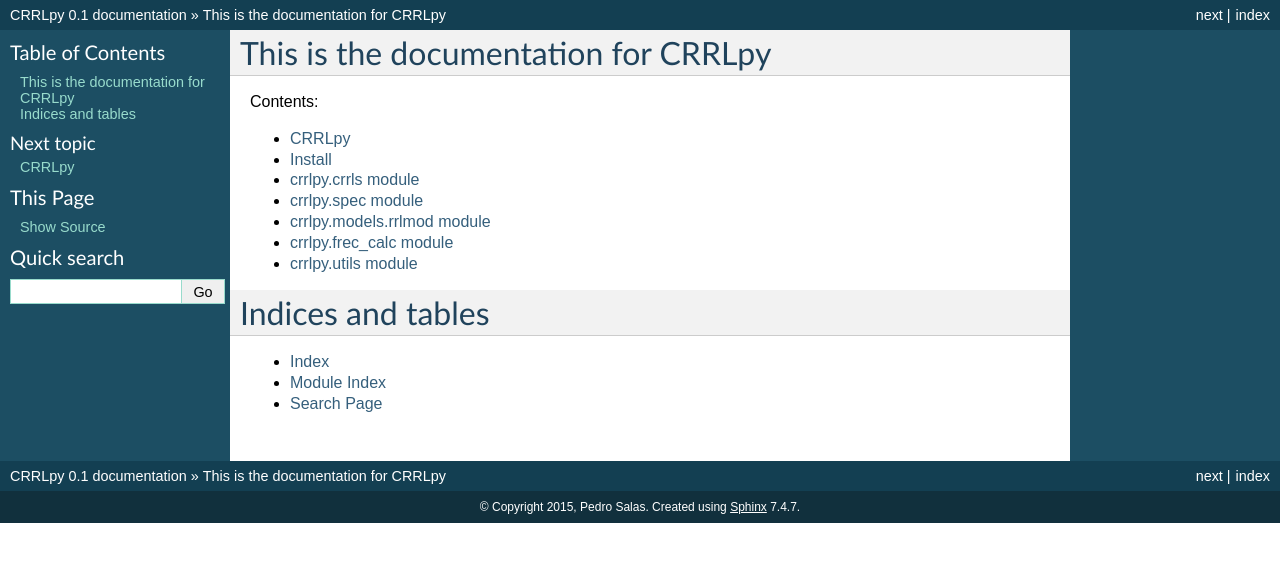
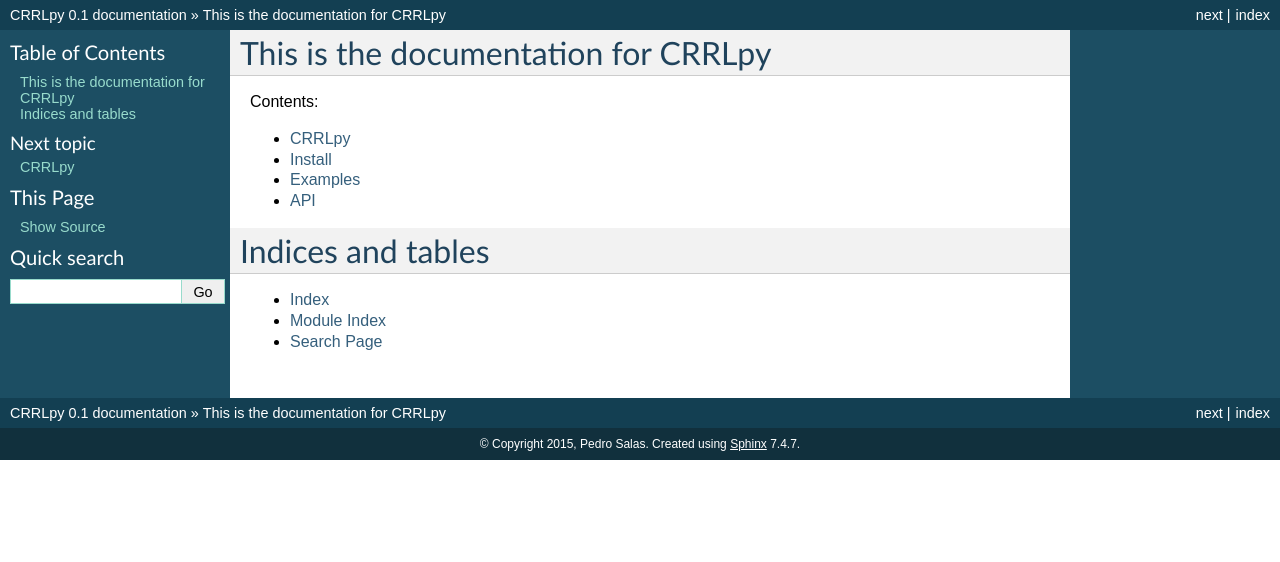
Before and after one commit to astrofle/CRRLpy, a Sphinx documentation site: the page built from doc/source/index.rst, in a window 1280 px wide. Shown: the top 562 px of the page. Built offline with Sphinx 7.4.7, drawn with Linux system fonts in a browser that asks for light colours.

Commit message:
Updated documentation

```diff
--- a/README.rst
+++ b/README.rst
@@ -15,7 +15,7 @@
 
 Install
 =======
-To install clone or download the repository from github, then add it to you `PYTHONPATH`.
+To install clone or download the repository from github, then add it to your `PYTHONPATH`.
 
 .. code-block:: bash
 
--- /dev/null
+++ b/doc/source/Install.rst
@@ -0,0 +1,6 @@
+To install clone or download the repository from github, then add it to you `PYTHONPATH`.
+
+.. code-block:: bash
+
+   git clone https://github.com/astrofle/CRRLpy.git
+   export PYTHONPATH=$PYTHONPATH:./CRRLpy
--- a/doc/source/index.rst
+++ b/doc/source/index.rst
@@ -9,14 +9,11 @@
 Contents:
 
 .. toctree::
-   :maxdepth: 2
+   :maxdepth: 1
 
    includeme
-   crrls
-   spec
-   models.rrlmod
-   frec_calc
-   utils
+   Examples
+   API
 
 
 Indices and tables
```
Also changed, not shown: doc/source/API.rst (added, +11 -0 lines), doc/source/Examples.rst (added, +27 -0 lines), 1 other file.
